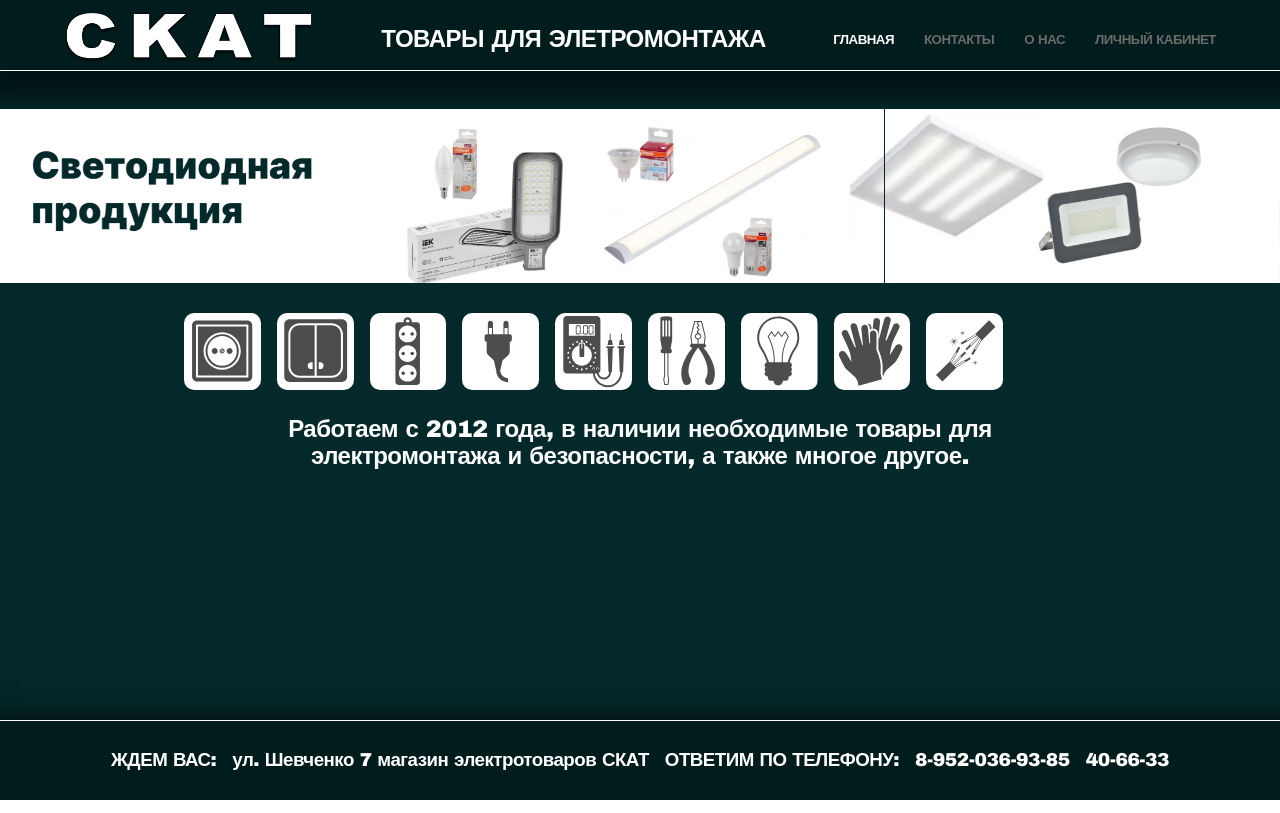
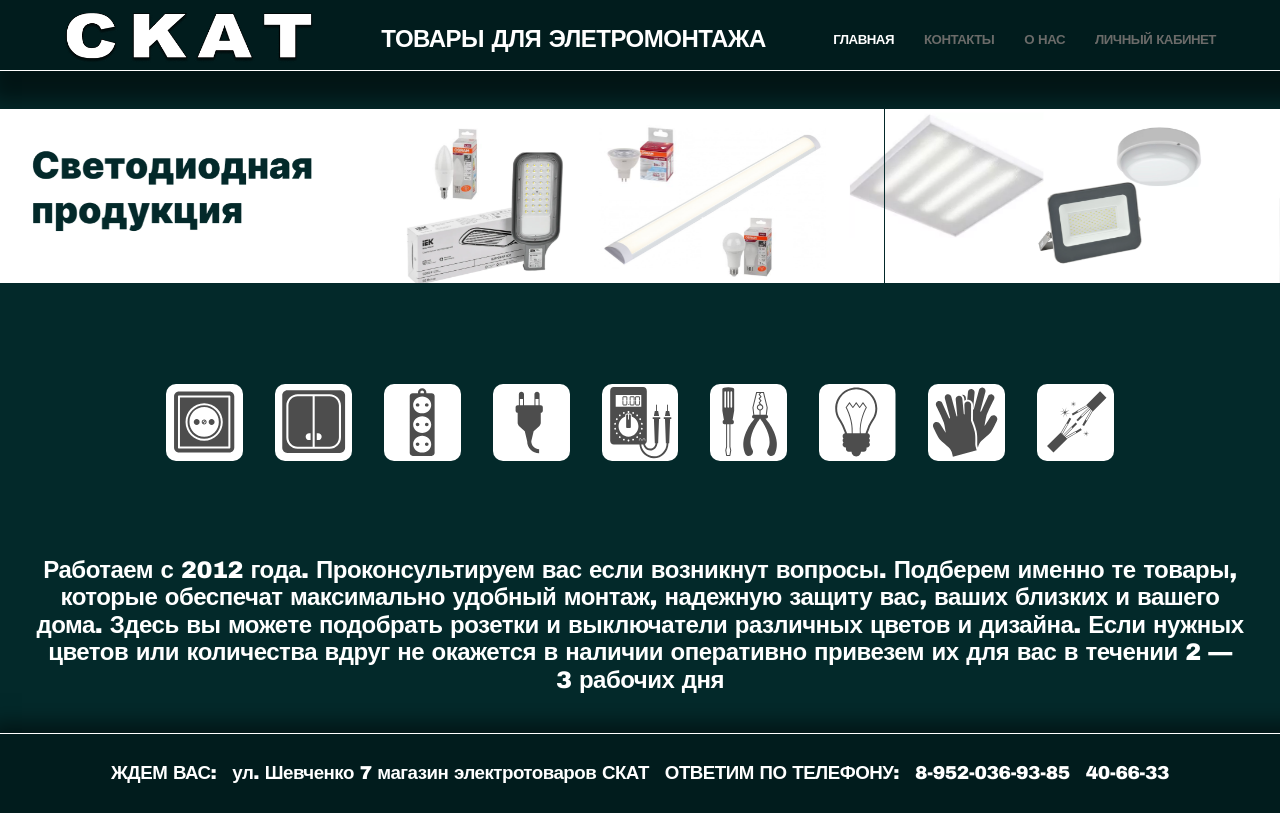
Before and after one commit to misterildar/ckat-frontend, a React (Vite) app: page / in a window 1280 px wide. Built offline with nearby package versions, Linux system fonts and the light colour scheme.

Commit message:
fix fome height

```diff
--- a/src/pages/about.tsx
+++ b/src/pages/about.tsx
@@ -10,14 +10,7 @@ export const About: FC = () => {
     <div>
       <div className={styles.about}>
         <h3 className={styles.about__title}>
-          {' '}
-          Работаем с&nbsp;2012&nbsp;года. Проконсультируем вас если возникнут
-          вопросы. Подберем именно те&nbsp;товары, которые обеспечат максимально
-          удобный монтаж, надежную защиту вас, ваших близких и&nbsp;вашего дома.
-          Здесь вы&nbsp;можете подобрать розетки и&nbsp;выключатели различных
-          цветов и&nbsp;дизайна. Если нужных цветов или количества вдруг
-          не&nbsp;окажется в&nbsp;наличии оперативно привезем их&nbsp;для вас
-          в&nbsp;течении 2&nbsp;&mdash; 3&nbsp;рабочих дня
+          Лучше всего о нас расскажут отзывы клиентов
         </h3>
         <h1 className={styles.about__title}>Отзывы о нас</h1>
         <div className={styles.about__container}>
--- a/src/pages/home.tsx
+++ b/src/pages/home.tsx
@@ -11,40 +11,36 @@ export const Home: FC = () => {
 
   const isMobile = device === 'mobile';
 
+  const styleGrid = isMobile ? styles.home__grid_mobile : styles.home__grid;
+
   const styleImage = isMobile ? styles.home__image_mobile : styles.home__image;
 
-  const styleHome = isMobile ? styles.home__mobile : styles.home;
-
-  const styleGrid = isMobile ? styles.home__grid_mobile : styles.home__grid;
-
   const fontSize = isMobile ? (
-    <h4 className={styles.home__title_bottom}>
+    <h4 className={styles.home__title}>
       Работаем с&nbsp;2012&nbsp;года, в&nbsp;наличии необходимые товары для
       электромонтажа и&nbsp;безопасности, а&nbsp;также многое другое.
     </h4>
   ) : (
-    <h2 className={styles.home__title_bottom}>
-      Работаем с&nbsp;2012&nbsp;года, в&nbsp;наличии необходимые товары для
-      электромонтажа и&nbsp;безопасности, а&nbsp;также многое другое.
+    <h2 className={styles.home__title}>
+      Работаем с&nbsp;2012&nbsp;года. Проконсультируем вас если возникнут
+      вопросы. Подберем именно те&nbsp;товары, которые обеспечат максимально
+      удобный монтаж, надежную защиту вас, ваших близких и&nbsp;вашего дома.
+      Здесь вы&nbsp;можете подобрать розетки и&nbsp;выключатели различных цветов
+      и&nbsp;дизайна. Если нужных цветов или количества вдруг не&nbsp;окажется
+      в&nbsp;наличии оперативно привезем их&nbsp;для вас в&nbsp;течении
+      2&nbsp;&mdash; 3&nbsp;рабочих дня
     </h2>
   );
 
   return (
-    <div className={styles.wrapper}>
-      <div className={styleHome}>
-        <Slider />
-        <div className={styleGrid}>
-          {arraySvg.map((svg, index) => (
-            <img
-              className={styleImage}
-              src={svg}
-              alt='photoImage'
-              key={index}
-            />
-          ))}
-        </div>
-        <div className={styles.home__bottom}>{fontSize}</div>
+    <div className={styles.home}>
+      <Slider />
+      <div className={styleGrid}>
+        {arraySvg.map((svg, index) => (
+          <img className={styleImage} src={svg} alt='photoImage' key={index} />
+        ))}
       </div>
+      <div className={styles.home__bottom}>{fontSize}</div>
     </div>
   );
 };
--- a/src/pages/style.module.scss
+++ b/src/pages/style.module.scss
@@ -19,27 +19,7 @@
   display: flex;
   flex-direction: column;
   align-items: center;
-  gap: 2vw;
-
-  &__mobile {
-    display: flex;
-    flex-direction: column;
-    align-items: center;
-    padding-top: 10px;
-    gap: 15vw;
-  }
-
-  &__vector {
-    display: flex;
-    justify-content: center;
-    flex-wrap: wrap;
-    gap: 3vw;
-  }
-
-  &__box {
-    display: flex;
-    gap: 3vw;
-  }
+  gap: 12vh;
 
   &__image {
     border-radius: 10px;
@@ -48,28 +28,14 @@
 
   &__image_mobile {
     border-radius: 10px;
-    width: 15vw;
+    width: 12vw;
+  }
+
+  &__bottom {
+    max-width: 1500px;
   }
 
   &__title {
-    display: flex;
-    justify-content: center;
-    align-items: center;
-    align-self: center;
-    margin: 0;
-    width: 300px;
-    font-size: 20px;
-    color: #c8c8c7;
-    padding: 10px 20px;
-    border-radius: 10px;
-    outline: 1px solid white;
-  }
-
-  &__bottom {
-    max-width: 735px;
-  }
-
-  &__title_bottom {
     display: flex;
     text-align: center;
     color: white;
@@ -78,15 +44,14 @@
   }
 
   &__grid {
-    display: grid;
-    grid-template-columns: repeat(10, 1fr);
-    gap: 1rem;
-    box-sizing: border-box;
+    display: flex;
+    flex-grow: 1;
+    gap: 2rem;
   }
 
   &__grid_mobile {
+    display: grid;
     grid-template-columns: repeat(3, 1fr);
-    display: grid;
     gap: 1rem;
     box-sizing: border-box;
   }
```
